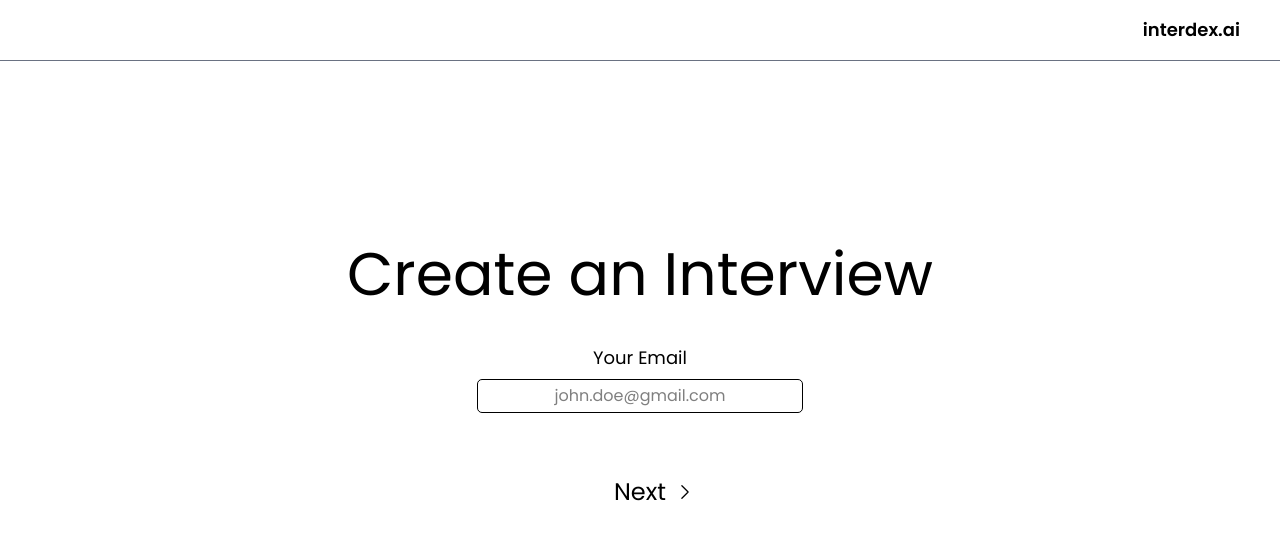
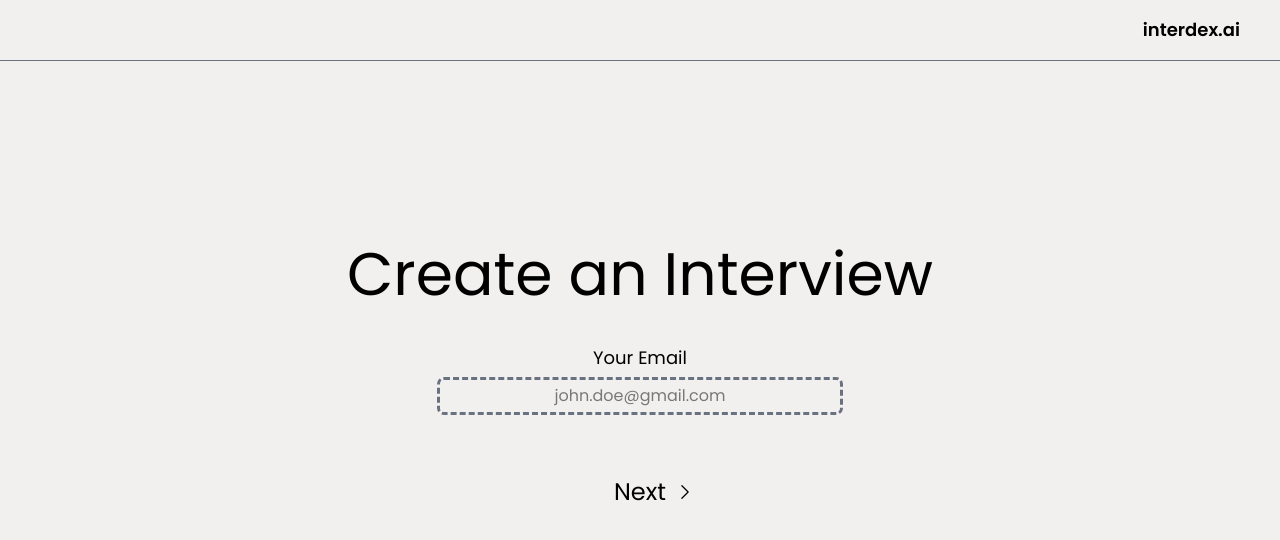
Before and after one commit to brianBoolean88/interdexAI, a React (Vite) app in the folder frontend/: page / in a window 1280 px wide. Shown: the top 540 px of the page. Built offline with nearby package versions, Linux system fonts and the light colour scheme.

Commit message:
better front

```diff
--- a/frontend/src/components/DynamicList.jsx
+++ b/frontend/src/components/DynamicList.jsx
@@ -2,6 +2,7 @@ export default function DynamicList({
   list,
   setList,
   placeholder,
+  type = "text",
   multiline = false,
 }) {
   return (
@@ -29,7 +30,7 @@ export default function DynamicList({
               ></textarea>
             ) : (
               <input
-                type="text"
+                type={type}
                 value={item}
                 onChange={(e) => {
                   let newList = [...list];
@@ -43,7 +44,8 @@ export default function DynamicList({
                   setList(newList);
                 }}
                 placeholder={placeholder}
-                className="p-2 outline-1 outline-dashed outline-gray-400 rounded-lg"
+                pattern="^[^\s@]+@[^\s@]+\.[^\s@]+$"
+                className="p-2 outline-1 outline-gray-400 outline-dashed rounded-lg w-100"
               ></input>
             )}
           </li>
--- a/frontend/src/components/EmailStep.jsx
+++ b/frontend/src/components/EmailStep.jsx
@@ -1,17 +1,28 @@
-export default function EmailPage({ email, setEmail }) {
+export default function EmailPage({
+  email,
+  setEmail,
+  error,
+  setError,
+  setCanContinue,
+}) {
   return (
     <div>
       <h1 className="text-6xl mt-20 mb-10">Create an Interview</h1>
       <div className="flex flex-col gap-2 items-center">
         <div className="text-lg">Your Email</div>
         <input
-          type="text"
+          type="email"
           placeholder="john.doe@gmail.com"
           value={email}
           onChange={(e) => {
             setEmail(e.target.value);
+            setCanContinue(e.target.checkValidity());
+            if (e.target.checkValidity()) {
+              setError(false);
+            }
           }}
-          className="outline p-1 rounded-sm text-center"
+          pattern="^[^\s@]+@[^\s@]+\.[^\s@]+$"
+          className={`outline-dashed p-1 rounded-sm text-center w-100 email ${error ? "outline-red-600" : "outline-gray-500"}`}
         ></input>
       </div>
     </div>
--- a/frontend/src/components/RecipientsStep.jsx
+++ b/frontend/src/components/RecipientsStep.jsx
@@ -1,6 +1,6 @@
 import DynamicList from "./DynamicList";
 
-export default function QuestionsPage({ recipients, setRecipients }) {
+export default function RecipientsPage({ recipients, setRecipients }) {
   return (
     <div className="flex flex-col items-center">
       <h3 className="text-2xl ">Recipients</h3>
@@ -12,6 +12,7 @@ export default function QuestionsPage({ recipients, setRecipients }) {
         list={recipients}
         setList={setRecipients}
         placeholder="john.doe@gmail.com"
+        type="email"
       />
     </div>
   );
--- a/frontend/src/components/TraitsStep.jsx
+++ b/frontend/src/components/TraitsStep.jsx
@@ -2,7 +2,7 @@ import DynamicList from "./DynamicList";
 
 export default function TraitsPage({ traits, setTraits }) {
   return (
-    <div className="flex flex-col items-center">
+    <div className="flex flex-col items-center w-100">
       <h3 className="text-2xl ">Traits</h3>
       <p className="mt-2 mb-8 text-gray-600">
         What traits are you looking for in your applicants?
--- a/frontend/src/index.css
+++ b/frontend/src/index.css
@@ -4,6 +4,7 @@
 
 html {
     font-family: "Poppins", sans-serif;
+    background-color: #F2F0EF;
 }
 
 .arrow.flipped {
--- a/frontend/src/pages/HomePage.jsx
+++ b/frontend/src/pages/HomePage.jsx
@@ -13,25 +13,28 @@ export default function HomePage() {
   const [email, setEmail] = useState("");
   const [step, setStep] = useState(0);
 
-  // function start(email) {
-  //   setEmail(email);
-  //   setStep(1);
-  // }
+  const [canContinue, setCanContinue] = useState(false);
+  const [error, setError] = useState(false);
 
   function back() {
     setStep(step - 1);
   }
 
   function nextStep() {
+    if (!canContinue) {
+      setError(true);
+      return;
+    }
     setStep(step + 1);
   }
 
   async function send() {
     // create a session id and navigate to session page with form data
     // use crypto.randomUUID when available, otherwise fallback
-    const id = typeof crypto !== "undefined" && crypto.randomUUID
-      ? crypto.randomUUID()
-      : `${Date.now().toString(36)}-${Math.random().toString(36).slice(2, 8)}`;
+    const id =
+      typeof crypto !== "undefined" && crypto.randomUUID
+        ? crypto.randomUUID()
+        : `${Date.now().toString(36)}-${Math.random().toString(36).slice(2, 8)}`;
 
     navigate(`/session/${id}`, {
       state: {
@@ -49,7 +52,15 @@ export default function HomePage() {
 
   switch (step) {
     case 0:
-      page = <EmailPage email={email} setEmail={setEmail}></EmailPage>;
+      page = (
+        <EmailPage
+          email={email}
+          setEmail={setEmail}
+          error={error}
+          setError={setError}
+          setCanContinue={setCanContinue}
+        ></EmailPage>
+      );
       break;
     case 1:
       page = (
@@ -74,7 +85,7 @@ export default function HomePage() {
 
   return (
     <div>
-      <div className="absolute px-10 h-15 outline flex justify-center items-center w-screen outline-gray-500 bg-pur">
+      <div className="absolute px-10 h-15 outline flex justify-center items-center w-screen outline-gray-500">
         <h1 className="absolute h-15 flex justify-center items-center top-0 right-10 text-lg font-black">
           interdex.ai
         </h1>
@@ -100,7 +111,7 @@ export default function HomePage() {
         <div className={step > 0 ? "absolute bottom-15" : "mt-15"}>
           {step < 3 ? (
             <button
-              className="cursor-pointer text-grey-500 text-2xl focus-gap relative h-10 w-30 mb-5"
+              className="cursor-pointer text-2xl relative h-10 w-30 mb-5 text-grey-500 focus-gap"
               onClick={nextStep}
             >
               Next
@@ -111,9 +122,7 @@ export default function HomePage() {
           ) : (
             <button
               className="cursor-pointer px-10 py-5 text-white text-2xl bg-gray-900 rounded-3xl"
-              onClick={async () => {
-                await send();
-              }}
+              onClick={send}
             >
               Send
             </button>
```
